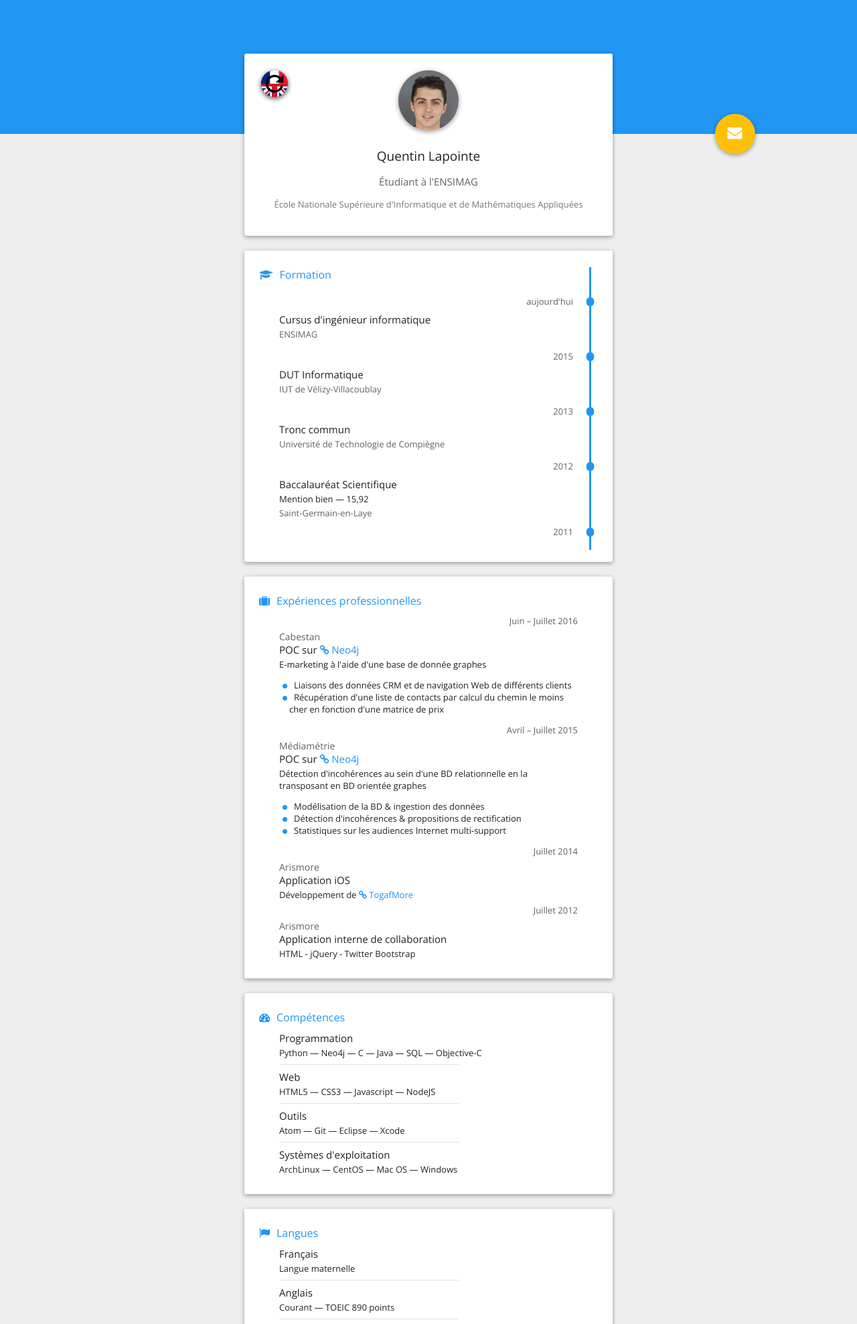
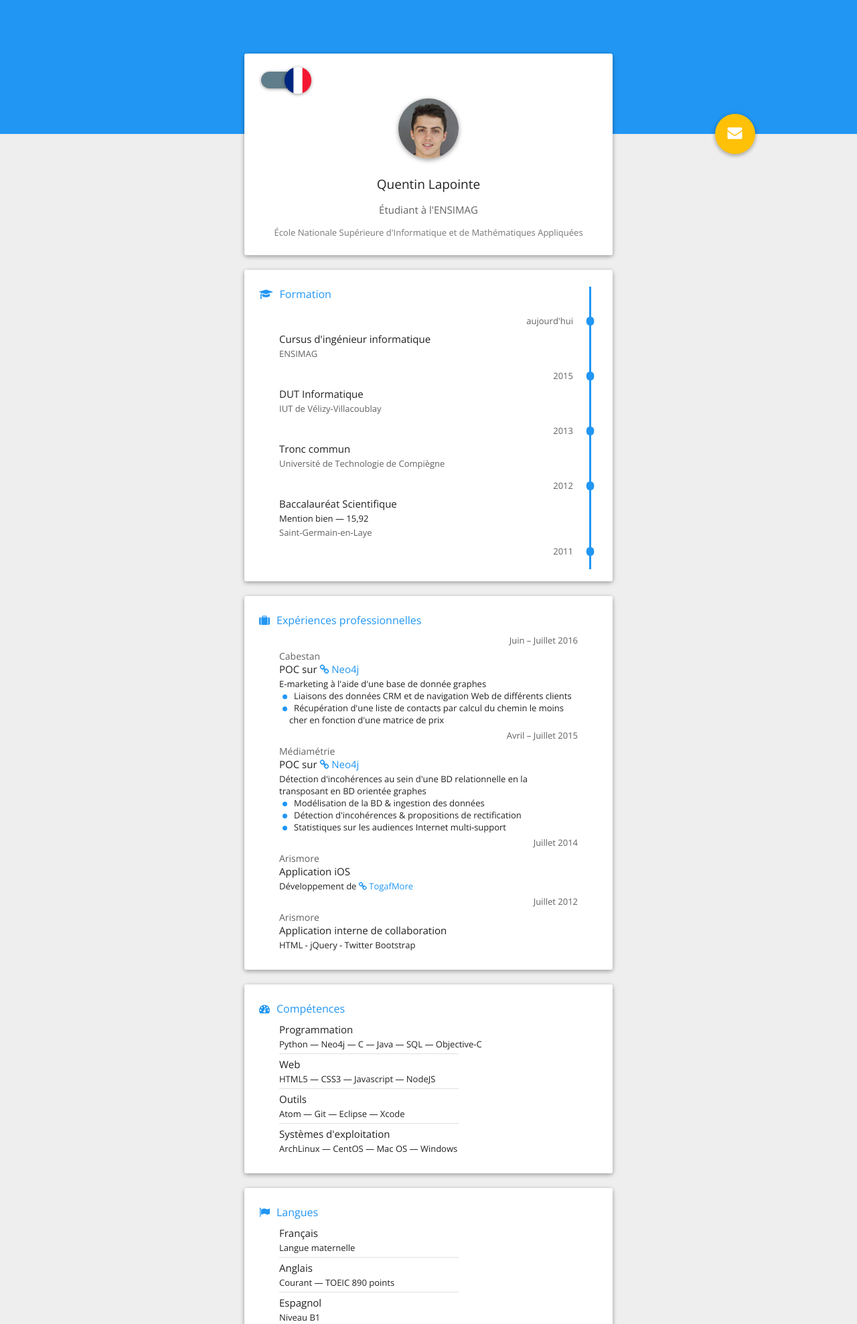
Before and after one commit to KeNt178/resume, a PHP site: page /fr/index.html in a window 1280 px wide. Shown: the top 1977 px of the page at 67% size. Run offline with PHP 8.4, Linux system fonts and the light colour scheme; some libraries are stand-ins or nearby versions.

Commit message:
lourd switch

```diff
--- a/css/style.css
+++ b/css/style.css
@@ -49,9 +49,12 @@ a:hover{
 	border-radius:50%;
 	box-shadow: 0 2px 7px 0 rgba(0, 0, 0, 0.4);
 	position: absolute;
-	/*-webkit-animation-name: pulse;
-	animation: pulse 1s ease-in-out infinite;*/
 }
+#switchflag{
+	background-image: url('../img/france_flag.svg');
+	background-size: 100%;
+}
+
 /*
  * Pulse animation
 */
@@ -271,3 +274,79 @@ footer{
 		right:2%;
 	}
 }
+
+.checkBoxs,
+.checkBoxs .checkBox,
+.checkBoxs .checkBox label{
+  float: left;
+  position: relative;
+}
+
+.checkBoxs,
+.checkBoxs .checkBox label{
+  width: 100%;
+}
+
+.checkBoxs .checkBox{
+  width: 110px;
+  padding:0 20px;
+  margin:15px 0;
+}
+
+.checkBoxs .checkBox input{
+  display: none;
+}
+
+.checkBoxs .checkBox label,
+.checkBoxs .checkBox label .{
+  transition:500ms cubic-bezier(.4,0,.2,1);
+  -webkit-transition:500ms cubic-bezier(.4,0,.2,1);
+  -ms-transition:500ms cubic-bezier(.4,0,.2,1);
+}
+
+.checkBoxs .checkBox label{
+  height: 25px;
+  background: #ABA9AB;
+  border-radius: 25px;
+  box-shadow: 0 1px 5px rgba(0,0,0,0.4);
+  cursor: pointer;
+
+}
+
+.checkBoxs .checkBox label .circle{
+  width: 40px;
+  height: 40px;
+  position: absolute;
+  top: -7.5px;
+  left: -5px;
+  background: #fff;
+  border-radius: 50%;
+  box-shadow: 0 1px 5px rgba(0,0,0,0.4);
+  transform: translateX(0%);
+  -webkit-transform: translateX(0%);
+  -ms-transform: translateX(0%);
+}
+
+.checkBoxs .checkBox label{
+  background: #607D8B;
+}
+
+.checkBoxs .checkBox.active label .circle{
+  background: #2196F3;
+  transform: translateX(100%);
+  -webkit-transform: translateX(100%);
+  -ms-transform: translateX(100%);
+}
+
+*,
+*:after,
+*::before {
+  -webkit-box-sizing: border-box;
+  -moz-box-sizing: border-box;
+  box-sizing: border-box;
+  margin: 0;
+  padding: 0;
+  text-decoration: none;
+  list-style-type: none;
+  outline: none;
+}
--- a/en/index.html
+++ b/en/index.html
@@ -6,16 +6,18 @@
 	<link href='https://fonts.googleapis.com/css?family=Open+Sans' rel='stylesheet' type='text/css'>
 	<link rel="stylesheet" href="../css/font-awesome.min.css">
 	<link rel="icon" type="image/png" href="../img/wam.png" />
+	<script src="https://code.jquery.com/jquery-3.1.0.min.js"></script>
 	<meta name="description" content="Resume — LAPOINTE Quentin">
 	<meta name="author" content="Quentin Lapointe">
 	<meta name="viewport" content="width=device-width, user-scalable=no, initial-scale=1.0, minimum-scale=1.0, maximum-scale=1.0">
 	<meta name="theme-color" content="#2196F3">
+	<meta charset="UTF-8">
 </head>
 <body>
 <div id="blue_bg"></div>
 <header>
 	<div id="quick_card" class="card">
-		<div style="text-align: left"><a href="#"><img id="flag" onclick="switchLanguage()" src="../img/france_flag.svg" /></a></div>
+		<div style="text-align: left"><a href="#"><img id="flag" onclick="switchLanguage()" src="../img/hybrid_flag.svg" /><img id="flag" onclick="switchLanguage()" src="../img/refresh.svg" /></a></div>
 		<div><img id="photo" src="../img/photo.jpg" /></div>
 		<h1 id="name">Quentin Lapointe</h1>
 		<h2 id="description">Étudiant à l'ENSIMAG</h2>
--- a/fr/index.html
+++ b/fr/index.html
@@ -6,16 +6,24 @@
 	<link href='https://fonts.googleapis.com/css?family=Open+Sans' rel='stylesheet' type='text/css'>
 	<link rel="stylesheet" href="../css/font-awesome.min.css">
 	<link rel="icon" type="image/png" href="../img/wam.png" />
+	<script src="https://code.jquery.com/jquery-3.1.0.min.js"></script>
 	<meta name="description" content="Resume — LAPOINTE Quentin">
 	<meta name="author" content="Quentin Lapointe">
 	<meta name="viewport" content="width=device-width, user-scalable=no, initial-scale=1.0, minimum-scale=1.0, maximum-scale=1.0">
 	<meta name="theme-color" content="#2196F3">
+	<meta charset="UTF-8">
 </head>
 <body>
 <div id="blue_bg"></div>
 <header>
 	<div id="quick_card" class="card">
-		<div style="text-align: left"><a href="#"><img id="flag" onclick="switchLanguage()" src="../img/hybrid_flag.svg" /><img id="flag" onclick="switchLanguage()" src="../img/refresh.svg" /></a></div>
+		<div class="checkBoxs" style="text-align: left; margin: -13px 0 0 -20px" onclick="switchLanguage()">
+			<div class="checkBox">
+				<label for="checkbox-1">
+					<span id="switchflag" class="circle"></span>
+				</label>
+			</div>
+		</div>
 		<div><img id="photo" src="../img/photo.jpg" /></div>
 		<h1 id="name">Quentin Lapointe</h1>
 		<h2 id="description">Étudiant à l'ENSIMAG</h2>
@@ -195,7 +203,6 @@
 	path = window.location.pathname.split('/');
 	language = path[path.length - 2];
 	setLanguage(language);
-	bounceFlag();
 </script>
 <script type="text/javascript" src="../js/map.js"></script>
 <script src="https://maps.googleapis.com/maps/api/js?callback=initMap" async defer></script>
```
Also changed, not shown: js/languages.js (+32 -10 lines), img/refresh.svg.
